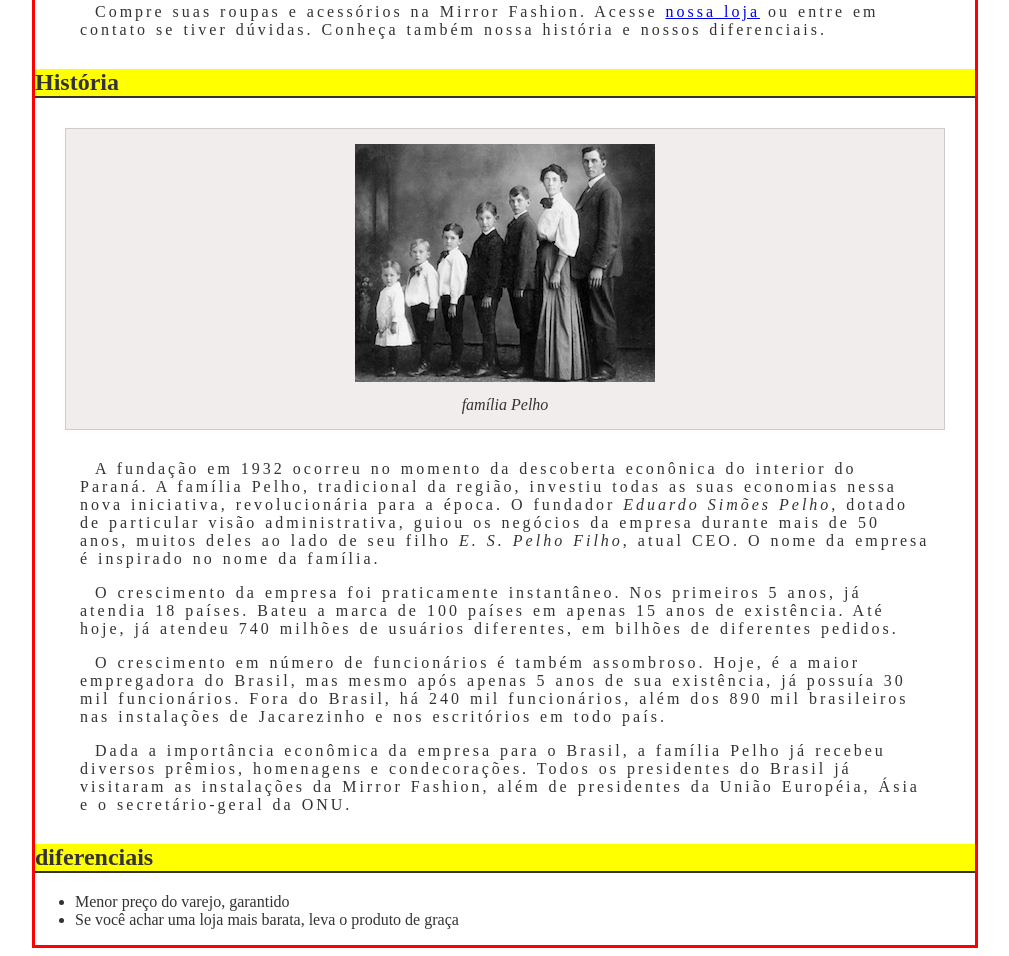
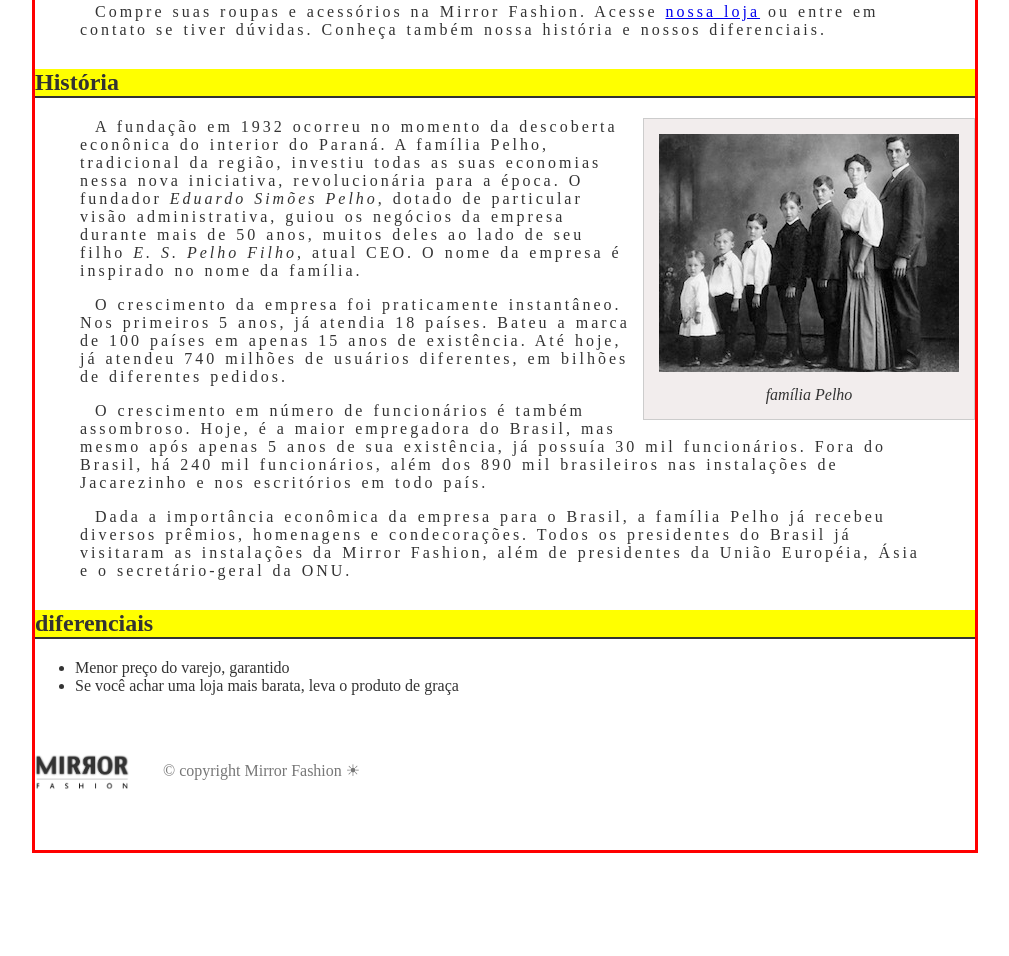
Before and after one commit to gabriel1712x/aula01, a plain HTML site: page sobre.html in a window 1280 px wide. Shown: the part 793-1749 px from the top of the page, without its empty margins (135-1144 px from the left). After the commit the page ends 1654 px from the top, so only its background shows below. Drawn offline with Linux system fonts and the light colour scheme; files whose address does not match are found by name.

Commit message:
aula comecando os layto da mirror fashion e acabamos o 1 passo

```diff
--- a/css/sobre.css
+++ b/css/sobre.css
@@ -50,7 +50,7 @@ h1 {
 }
 
 body {
-    border-color: red;
+    border-color: rgb(255, 0, 0);
     border-style: solid;
     border-width: 3px;
 }
@@ -81,3 +81,26 @@ margin-left: auto;
 margin-right: auto;
 width: 940px;
 }
+
+#centro-distribuicao {
+    margin-left: auto;
+    margin-right: auto;
+    width: 550px;
+}
+
+#familia-pelho {
+    float: right;
+    margin: 0 0 10px 10px;
+}
+
+#rodape {
+    color: #777;
+    margin: 30px 0;
+    padding: 30px 0;
+}
+
+#rodape img {
+    margin-right: 30px;
+    vertical-align: middle;
+    width: 94px;
+}
--- a/sobre.html
+++ b/sobre.html
@@ -11,6 +11,7 @@
     <img src="img/logo.png" alt="Logo da Mirror Fashion">
     <h1>A Mirror Fashion</h1>
 
+
     <p>
         <strong>Mirror Fashion</strong> é a maior empresa comércio eletrônico no segmento de moda em todo o mundo.
         Fundada em 1932, possui filiais em 124 países, sendo líder de mercado com mais de 90% de
@@ -21,9 +22,10 @@
         Nosso centro de distribuição fica em Jacarezinho, no Paraná. De lá, saem 48 aviões que
         distribuem nossos produtos às casas do mundo todo. Nosso centro de distribuição:
     </p>
-    <figure>
-        <img src="img/centro-distribuicao.png" alt="Foto do centro de distribuição da Mirror Fashion">
-        <figcaption>Centro de distribuição da Mirror Fashion </figcaption>
+    <figure id="centro-distribuicao">
+
+        <img src="img/centro-distribuicao.png" alt="Centro de distribuição da Mirror Fashion">
+        <figcaption>Centro de distribuição da Mirror Fashion</figcaption>
     </figure>
 
     <p>
@@ -32,7 +34,7 @@
         se tiver dúvidas. Conheça também nossa história e nossos diferenciais.
     </p>
     <h2 id="historia">História</h2>
-    <figure>
+    <figure id="familia-pelho">
         <img src="img/familia-pelho.jpg" alt="Foto da família Pelho">
         <figcaption>família Pelho</figcaption>
     </figure>
@@ -67,6 +69,11 @@
         <li>Menor preço do varejo, garantido</li>
         <li>Se você achar uma loja mais barata, leva o produto de graça</li>
     </ul>
+    <div id="rodape">
+        <img src="img/logo.png" alt="Logo da Mirror Fashion">
+
+        &copy; copyright Mirror Fashion &#x2600;
+    </div>
 </body>
 
 </html>
```
Also changed, not shown: index.html (+12 -5 lines).
